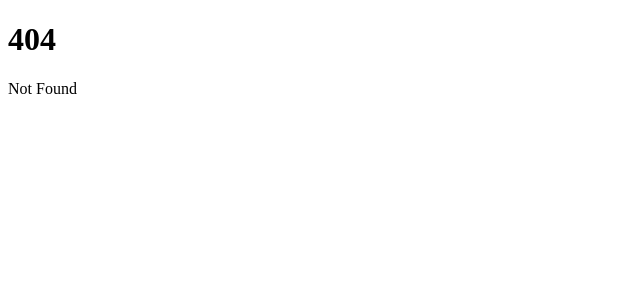
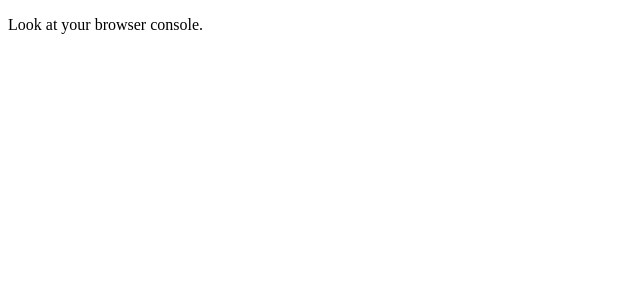
Before and after one commit to ala-garbaa-pro/SvelteKitPlayground, a SvelteKit app: page /ch1-lifecycles/code-snipped/05-call-onmount-init-fn in a window 1280 px wide. Before the commit this address had no page. Shown: the top 300 px of the page, without its empty margins (0-640 px from the left). Built offline with nearby package versions, Linux system fonts and the light colour scheme.

Commit message:
05-call-onmount-init-fn

```diff
--- /dev/null
+++ b/src/routes/ch1-lifecycles/code-snipped/05-call-onmount-init-fn/+page.svelte
@@ -0,0 +1,9 @@
+<script>
+  import { onMount } from "svelte";
+  setup();
+  function setup() {
+    onMount(() => console.log("onMount! wahh 😄 the component is still initializing, this is perfectly fine"));
+  }
+</script>
+
+<p>Look at your browser console.</p>
```
